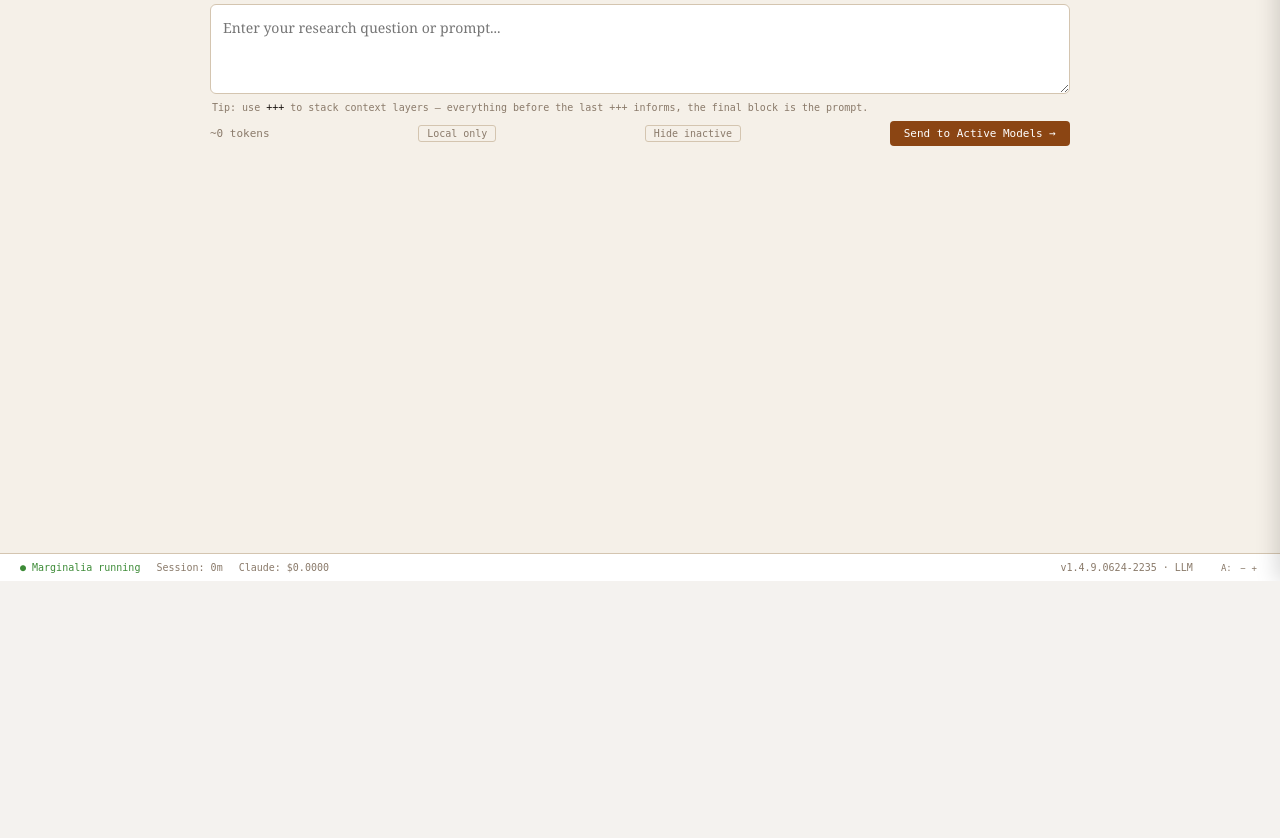
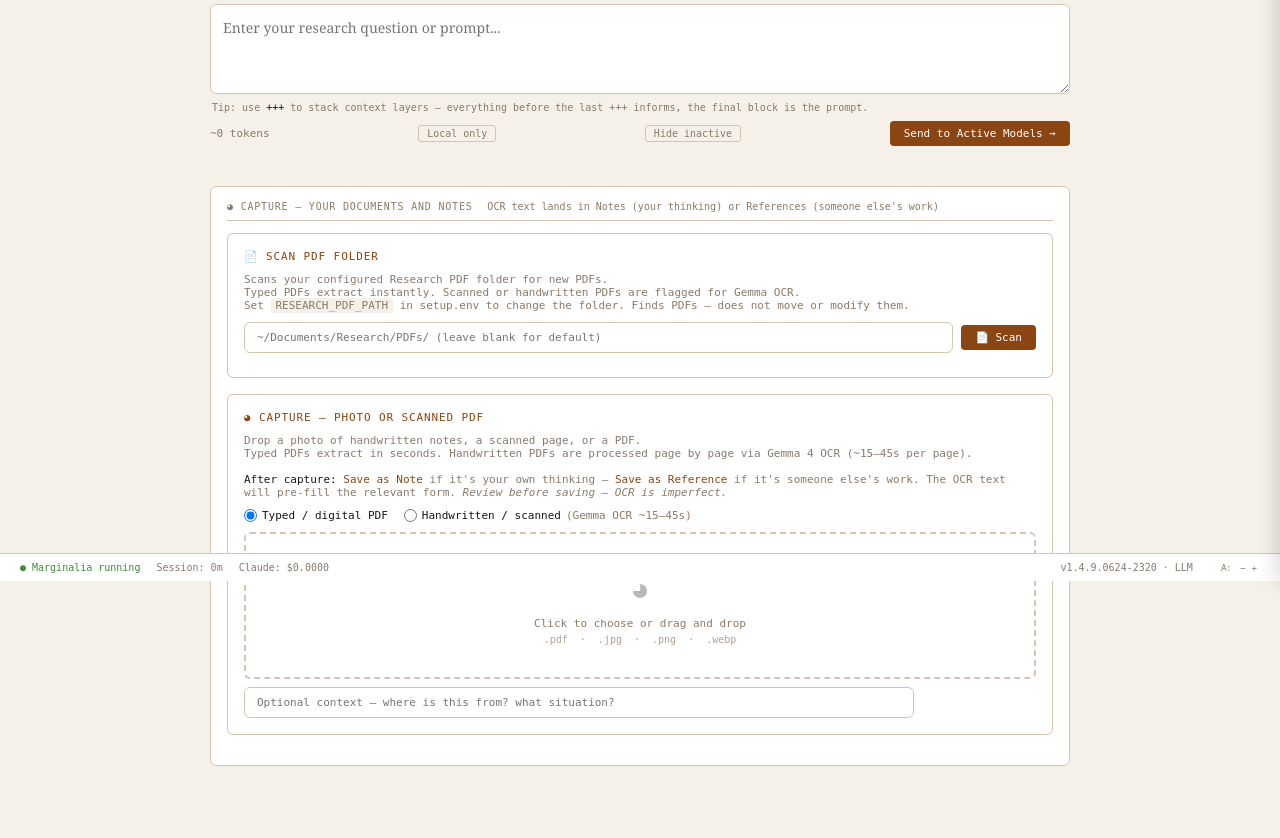
Before and after one commit to idarknightrex/marginalia, a Flask app: page / in a window 1280 px wide. Shown: the part 219-1057 px from the top of the page. Before the commit the page ends 800 px from the top, so only its background shows below. Run offline with Flask 3, Linux system fonts and the light colour scheme; data that the repository does not hold is empty; some libraries are stand-ins or nearby versions.

Commit message:
v1.4.9.0624-2320 ingest two zones project autocomplete url decode

```diff
--- a/app.py
+++ b/app.py
@@ -1,5 +1,5 @@
 """
-Marginalia — app.py  v1.4.9.0624-2235
+Marginalia — app.py  v1.4.9.0624-2320
 Flask backend. Run via bootstrap.command or: python app.py
 All API keys loaded from setup.env — edit that file, never touch this one.
 """
@@ -59,7 +59,7 @@ for d in [REFERENCES_DIR, SESSIONS_DIR, CAPTURES_DIR, EXPORTS_DIR, PROJECTS_DIR,
 NOTES_DIR = APP_ROOT / "canonical" / "notes"
 
 # ─── Version ──────────────────────────────────────────────────────────────────
-APP_VERSION = "1.4.9.0624-2235"
+APP_VERSION = "1.4.9.0624-2320"
 
 
 
@@ -2193,6 +2193,6 @@ def serve_assets(filename):
 if __name__ == "__main__":
     port = int(os.environ.get("MARGINALIA_PORT", 5000))
     threading.Timer(1.5, lambda: webbrowser.open(f"http://localhost:{port}")).start()
-    print(f"\n  Marginalia v1.4.9.0624-2235 running at http://localhost:{port}\n")
+    print(f"\n  Marginalia v1.4.9.0624-2320 running at http://localhost:{port}\n")
     print(f"  Keys loaded from: {'setup.env' if setup_env.exists() else '.env (legacy)'}\n")
     app.run(host="0.0.0.0", port=port, debug=False)
--- a/static/app.js
+++ b/static/app.js
@@ -1077,8 +1077,13 @@ async function populateProjectSlugs() {
     const data = await res.json();
     const dl   = document.getElementById('project-slugs-list');
     if (!dl) return;
-    dl.innerHTML = (data.projects || [])
-      .map(p => `<option value="${p.slug}">${p.label}</option>`)
+    const projects = Array.isArray(data) ? data : (data.projects || []);
+    dl.innerHTML = projects
+      .map(p => {
+        const slug = p.slug || (p._filename||'').replace('.md','');
+        const label = p.label || slug;
+        return `<option value="${slug}">${label}</option>`;
+      })
       .join('');
   } catch(e) {}
 }
@@ -2181,7 +2186,7 @@ function renderNotes() {
     card.appendChild(topRow);
     // Chips
     const chips = [
-      note.source  ? { label: '\u2117 ' + note.source,  color: '#4285f4' } : null,
+      note.source  ? { label: '\u2117 ' + decodeURIComponent(note.source),  color: '#4285f4' } : null,
       note.project ? { label: '\u25c6 ' + note.project, color: 'var(--accent)' } : null,
       note.writing ? { label: '\u270e ' + note.writing, color: '#0891b2' } : null,
     ].filter(Boolean);
--- a/templates/index.html
+++ b/templates/index.html
@@ -260,7 +260,11 @@
   <div id="view-ingest" class="view">
     <div class="page-header"><h1>Ingest</h1><small>Import references &amp; capture your reflection</small></div>
 
-    <div class="import-section">
+    <!-- Zone 1: References — someone else's work -->
+    <div style="border:1px solid var(--border);border-radius:6px;padding:14px 16px;margin-bottom:16px;background:var(--surface)">
+      <div style="font-family:monospace;font-size:10px;color:var(--muted);text-transform:uppercase;letter-spacing:.08em;margin-bottom:12px;padding-bottom:8px;border-bottom:1px solid var(--border)">
+        &#8853; References — importing someone else's work
+      </div>
       <div class="import-section-title">&#8595; Drop a File</div>
       <div class="import-drop-zone" id="drop-zone" onclick="document.getElementById('file-input').click()" ondragover="handleDragOver(event)" ondragleave="handleDragLeave(event)" ondrop="handleDrop(event)">
         <input type="file" id="file-input" accept=".csv,.bib,.ris" onchange="handleFileSelect(event)">
@@ -287,13 +291,22 @@
       <div class="import-result" id="paste-import-result"></div>
     </div>
 
+    </div><!-- /References zone -->
+
+    <!-- Zone 2: Capture — your own material -->
+    <div style="border:1px solid var(--border);border-radius:6px;padding:14px 16px;margin-bottom:16px;background:var(--surface)">
+      <div style="font-family:monospace;font-size:10px;color:var(--muted);text-transform:uppercase;letter-spacing:.08em;margin-bottom:12px;padding-bottom:8px;border-bottom:1px solid var(--border)">
+        &#9685; Capture — your documents and notes
+        <span style="font-weight:normal;text-transform:none;letter-spacing:0;font-size:10px;color:var(--muted);margin-left:8px">OCR text lands in Notes (your thinking) or References (someone else's work)</span>
+      </div>
+
     <!-- PDF folder scan -->
     <div class="import-section">
       <div class="import-section-title">&#128196; Scan PDF Folder</div>
       <div style="font-family:monospace;font-size:11px;color:var(--muted);margin-bottom:10px">
         Scans your configured Research PDF folder for new PDFs.<br>
         Typed PDFs extract instantly. Scanned or handwritten PDFs are flagged for Gemma OCR.<br>
-        Set <code style="background:var(--bg);padding:1px 5px;border-radius:2px">RESEARCH_PDF_PATH</code> in setup.env to change the folder.
+        Set <code style="background:var(--bg);padding:1px 5px;border-radius:2px">RESEARCH_PDF_PATH</code> in setup.env to change the folder. Finds PDFs — does not move or modify them.
       </div>
       <div style="display:flex;gap:8px;align-items:center;margin-bottom:8px">
         <input id="pdf-folder-path" class="search-input" style="flex:1;font-family:monospace;font-size:11px"
@@ -349,7 +362,8 @@
       <div class="import-result" id="capture-result"></div>
       <div id="capture-text-preview" style="display:none;margin-top:10px;background:var(--bg);border:1px solid var(--border);border-radius:4px;padding:10px;font-family:monospace;font-size:11px;color:var(--text);white-space:pre-wrap;max-height:200px;overflow-y:auto"></div>
     </div>
-  </div>
+
+    </div><!-- /Capture zone -->
 
 
   <!-- ── Projects view ── -->
```
